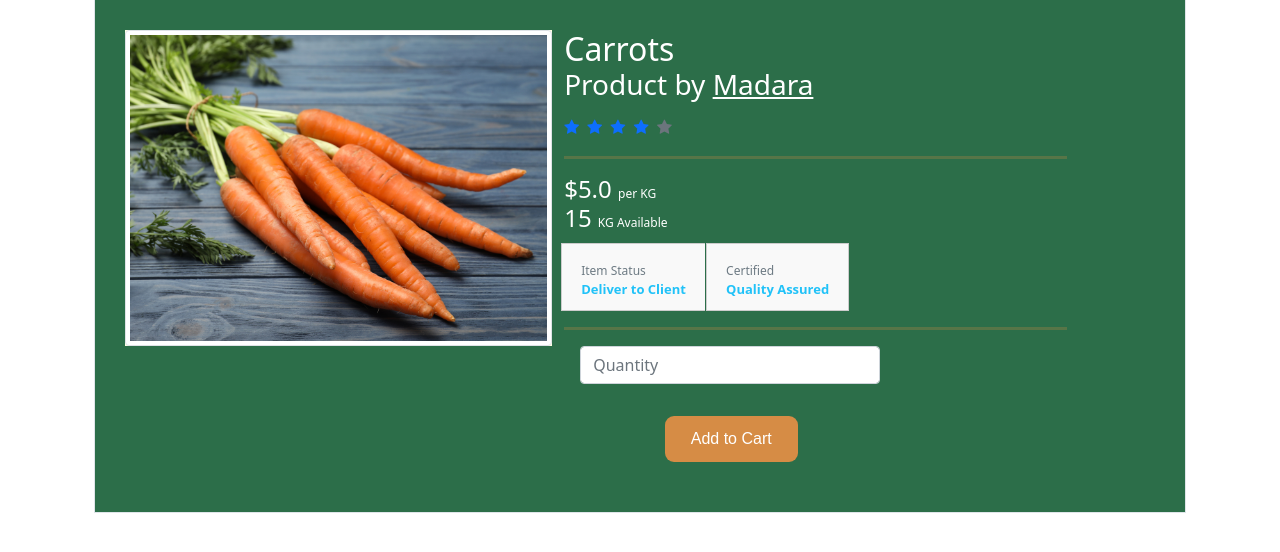
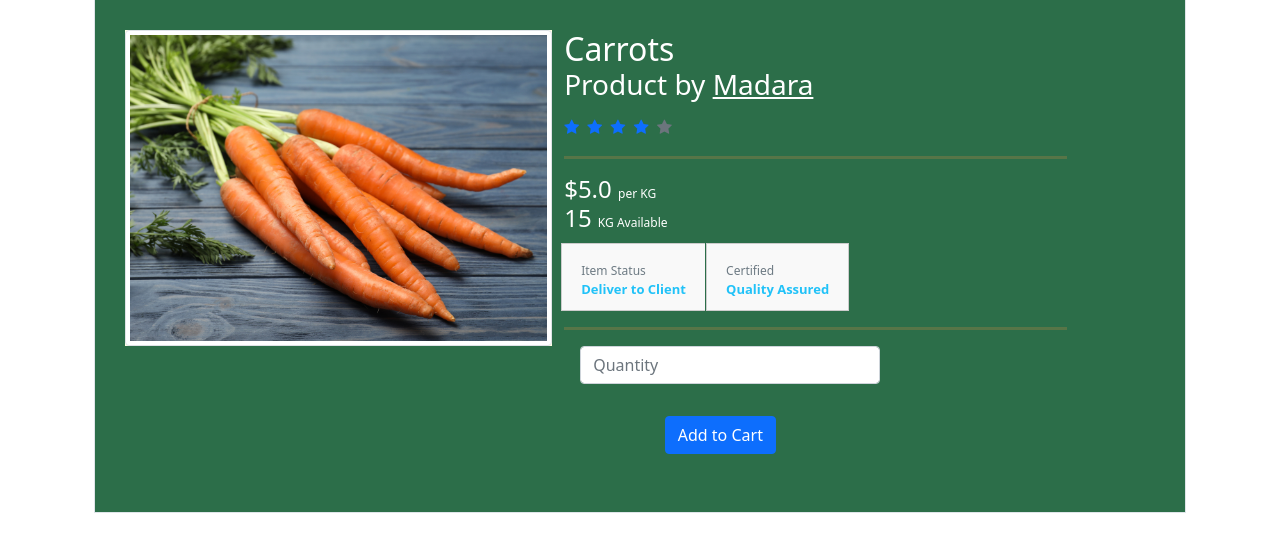
Before and after one commit to MatchHue/BackendGreenSystem, a Flask app: page /item_details/1 in a window 1280 px wide. Shown: the part 69-621 px from the top of the page. Run offline with Flask 2, Linux system fonts and the light colour scheme; data comes from the database, SQL or seed files in the repository; both versions use the stored data as it was after the commit; parts of the project's set-up code (start-up, migrations or seed data) failed here and were passed over; some libraries are stand-ins or nearby versions.

Commit message:
add to cart works

```diff
--- a/main.py
+++ b/main.py
@@ -633,6 +633,8 @@ def bulk_purchase():
 
     return render_template('bulk_purchase.html', form=form, items=unique)
 
+
+
 @app.route("/add_bulk_to_cart/<int:id>",methods=["GET"])
 @login_required
 def add_bulk_to_cart(id):
--- a/templates/item_details.html
+++ b/templates/item_details.html
@@ -58,10 +58,9 @@
                       <label for="inputPassword2" class="sr-only" style="color: white">Quantity</label>
                       <input type="number" style="width: 300px;" min="1" max="{{item.quantity}}" class="form-control" id="quantity" name="quantity" placeholder="Quantity">
                     </div>
-                    </form>
                 </br>
                     <div style="margin-left: 20%;">
-                    <button type="submit" class="button-add-cart" style="background-color: #D68C45">Add to Cart</button>
+                    <button type="submit" class="btn btn-primary mb-2">Add to Cart</button>
                     </div>
                 </form>
                 </div>
```
Also changed, not shown: test.db, 2 other files.
